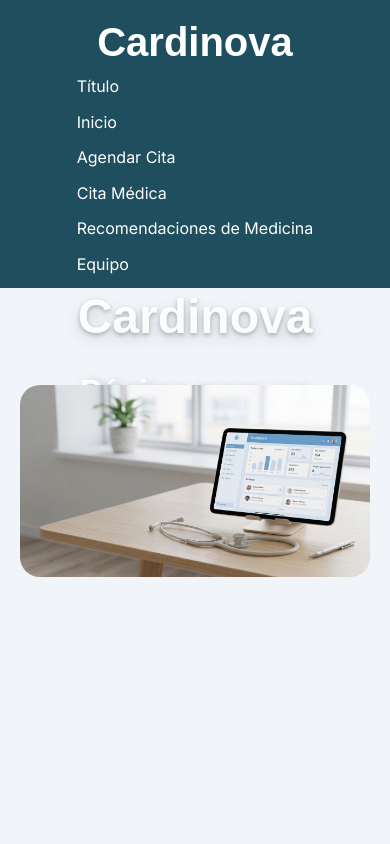
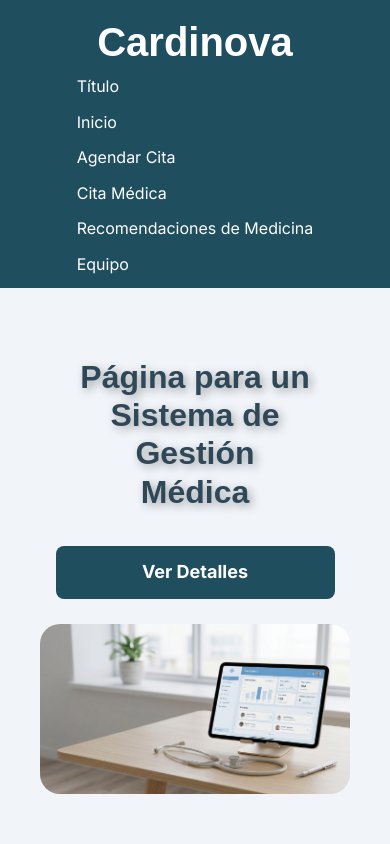
Before and after one commit to AdonisMer/PROYECTO_APPS-WEB, a plain HTML site: page index.html in a window 390 px wide. Shown: the top 844 px of the page. Drawn offline with Linux system fonts and the light colour scheme; a web font is replaced by a local one.

Commit message:
septimo commit

```diff
--- a/index.html
+++ b/index.html
@@ -36,9 +36,6 @@
     </nav>
     </header>
     <main>
-        <section class="titulo">
-            <h1>Cardinova</h1>
-        </section>
         <section id="inicio">
             <div class="contenido-texto">
                 <img src="imagenes/gestion_medica.png" alt="Fondo Médico" class="imagen-fondo">
@@ -140,47 +137,35 @@
             </form>
         </section>
         <section id="cita" class="producto2">
-
             <div class="contenedor-cita">
-
-        <!-- TEXTO IZQUIERDO -->
                 <div class="info-cita">
-
                     <span class="etiqueta-cita">
                         <i class="fa-solid fa-heart-pulse"></i>
                         CITA MÉDICA
                     </span>
-
                     <h2>
                         Registro de síntomas <br>
                     </h2>
-
                     <p>
                         El sistema permite ingresar síntomas del paciente para generar
                         una consulta médica inicial junto a un posible diagnóstico
                         y medicamentos recomendados.
                     </p>
-
                     <div class="beneficios">
-
                         <div class="beneficio">
                             <i class="fa-solid fa-notes-medical"></i>
-
                             <div>
                                 <h4>Registro rápido</h4>
                                 <span>Ingreso síntomas fácilmente.</span>
                             </div>
                         </div>
-
                             <div class="beneficio">
                                 <i class="fa-solid fa-file-prescription"></i>
-
                                 <div>
                                     <h4>Receta médica</h4>
                                     <span>Medicamentos sugeridos automáticamente por casos registrados previamente.</span>
                                 </div>
                             </div>
-
                                 <div class="beneficio">
                                     <i class="fa-solid fa-shield-heart"></i>
 
@@ -194,19 +179,13 @@
 
                     </div>
 
-        <!-- PANEL DERECHO -->
                     <div class="paneles-medicos">
-
-            <!-- PANEL CONSULTA -->
                     <div class="panel-medico">
-
                         <h3>Información de la Consulta</h3>
-
                         <div class="grupo-campo">
                             <label>Paciente:</label>
                             <div class="campo">Juan Pérez</div>
                         </div>
-
                         <div class="grupo-campo">
                             <label>Especialidad:</label>
                             <div class="campo">Cardiología</div>
@@ -227,14 +206,10 @@
 
                     </div>
 
-            <!-- PANEL RECETA -->
                     <div class="panel-medico">
-
                         <h3>Diagnóstico y Receta</h3>
-
                         <div class="grupo-campo">
                             <label>Diagnóstico:</label>
-
                             <div class="campo area">
                                 Riesgo de insuficiencia cardiaca en etapa A,
                                 a partir de los síntomas registrados.
@@ -256,11 +231,13 @@
                 </div>
 
             </div>
-
         </section>
         <section id="recomendacion" class="producto3">
             <div class="etiqueta">
-                <span> MÓDULO DE FARMACIAS </span>
+                <span>
+                    <i class="fa-solid fa-heart-pulse"></i>
+                    FARMACIAS RECOMENDADAS
+                </span>
             </div>
 
             <div class="columna-titulo">
--- a/styles.css
+++ b/styles.css
@@ -36,7 +36,15 @@ body {
  /* font-weight: 400; */
     line-height: 1.6;
     color: var(--color-texto);
+    background-color: var(--color-fondo-claro);
 }
+
+main {
+    padding: 40px 20px;
+    /* max-width: 1300px; */
+    margin: auto;
+}
+
 h1, h2, h3 {
  /* font-weight: 700; */
     line-height: 1.2;
@@ -106,21 +114,6 @@ nav {
     border-bottom-color: var(--color-accent);
 }
 
-/*TITULO*/
-.titulo{
-    text-align: center;
-    background-color: var(--color-fondo-claro);
-}
-.titulo h1{
-    font-family: var(--font-title);
-    font-size: 3rem;
-    font-weight: 700;
-    color: rgba(255,255,255,0.95);
-    text-shadow:
-    0 2px 4px rgba(0,0,0,0.25),
-    0 6px 15px rgba(0,0,0,0.15);
-}
-
 /*INICIO*/
 #inicio {
     padding: 10px 20px;
@@ -144,7 +137,6 @@ nav {
     object-fit: cover;
     display: block;
     border-radius: 60px;
-    margin: auto;
     margin-top: 30px;
 }
 
@@ -159,18 +151,20 @@ nav {
 
 .titulo-frontal {
     font-family: var(--font-2);
-    font-size: 2.4rem;
+
+    /* Responsive */
+    font-size: clamp(2rem, 5vw, 2.4rem);
+
     font-weight: 700;
-    line-height: 1.05;
+    line-height: 1.1;
     text-align: start;
     margin-bottom: 35px;
     text-shadow: 3px 3px 10px rgba(0,0,0,0.35);
 }
+
 .boton-inicio {
-    display: flex;
-    justify-self: start;
-    /* color: white; */
-    padding: 8px 32px;
+    display: inline-block;
+    padding: 10px 32px;
     font-size: 18px;
     border-radius: 14px;
     font-weight: 600;
@@ -180,6 +174,85 @@ nav {
     transform: scale(1.05);
 }
 
+
+/* ========================= */
+/* TABLETS */
+/* ========================= */
+
+@media (max-width: 992px) {
+
+    .bloque-cabecera {
+
+        left: 5%;
+        top: 55%;
+        max-width: 90%;
+    }
+
+    .titulo-frontal {
+        font-size: 3rem;
+        line-height: 1.1;
+    }
+
+    .imagen-fondo {
+        border-radius: 35px;
+    }
+}
+
+
+/* ========================= */
+/* CELULARES */
+/* ========================= */
+
+@media (max-width: 768px) {
+
+    .contenido-texto {
+        display: flex;
+        flex-direction: column;
+        align-items: center;
+
+    }
+
+    .bloque-cabecera {
+        order: 1;
+        position: relative;
+        top: unset;
+        left: unset;
+        transform: none;
+        width: 90%;
+        text-align: center;
+        margin-top: 40px;
+        margin-bottom: 25px;
+        color: var(--color-text-title);
+    }
+
+    .imagen-fondo {
+        order: 2;
+        position: relative;
+
+        width: 100%;
+        height: auto;
+
+        border-radius: 25px;
+
+        margin-top: 0;
+    }
+    .titulo-frontal {
+
+        font-size: 2.2rem;
+
+        text-align: center;
+
+        line-height: 1.2;
+    }
+
+    .boton-inicio {
+
+        display: inline-block;
+
+        margin-top: 15px;
+    }
+
+}
 
 /*PROBLEMA*/
 .seccion-problema {
@@ -217,7 +290,8 @@ nav {
     align-items: center;
     justify-content: space-between;
     gap: 40px;
-    border-radius: 20px;
+    border-radius: 60px;
+    margin: 0 20px;
 }
 .titulo-publico-objetivo {
     font-size: 40px;
@@ -263,9 +337,6 @@ nav {
     width: 100%;
     background: linear-gradient(to bottom, var(--color-fondo-claro), var(--color-primary));
 }
-
-.
-
 .tabla1 {
     width: 100%;
     max-width: 800px;
@@ -387,18 +458,13 @@ nav {
     display: inline-flex;
     align-items: center;
     gap: 10px;
-
-    background: var(--color-quaternary);
-    color: var(--color-secondary);
-
+    background: var(--color-boton);
+    color: var(--color-boton-2);
     padding: 12px 24px;
-
     border-radius: 40px;
-
     font-family: var(--font-nav);
     font-size: 15px;
     font-weight: bold;
-
     margin-bottom: 25px;
 }
 
@@ -609,7 +675,7 @@ nav {
 
 #recomendacion .beneficios{
     display: grid;
-    grid-template-columns: repeat(4, 1fr);
+    grid-template-columns: repeat(2, 1fr);
     gap: 25px;
     margin-bottom: 70px;
 }
@@ -630,13 +696,19 @@ nav {
 }
 
 .etiqueta span{
-    background-color: var(--color-boton);
+    display: inline-flex;
+    align-items: center;
+    gap: 10px;
+    background: var(--color-boton);
     color: var(--color-boton-2);
-    padding: 12px 100px;
-    border-radius: 30px;
+    padding: 12px 24px;
+    border-radius: 40px;
+    font-family: var(--font-nav);
+    font-size: 15px;
     font-weight: bold;
-    font-size: 14px;
+    margin-bottom: 25px;
 }
+
 
 .columna-titulo{
     text-align: center;
@@ -685,8 +757,8 @@ nav {
 }
 .buscador-farmacia button{
     border: none;
-    padding: 14px 25px;
-    border-radius: 15px;
+    padding: 10px 45px;
+    border-radius: 35px;
     cursor: pointer;
     transition: 0.3s;
 }
```
Lines whose indentation alone changed are shown as unchanged.
